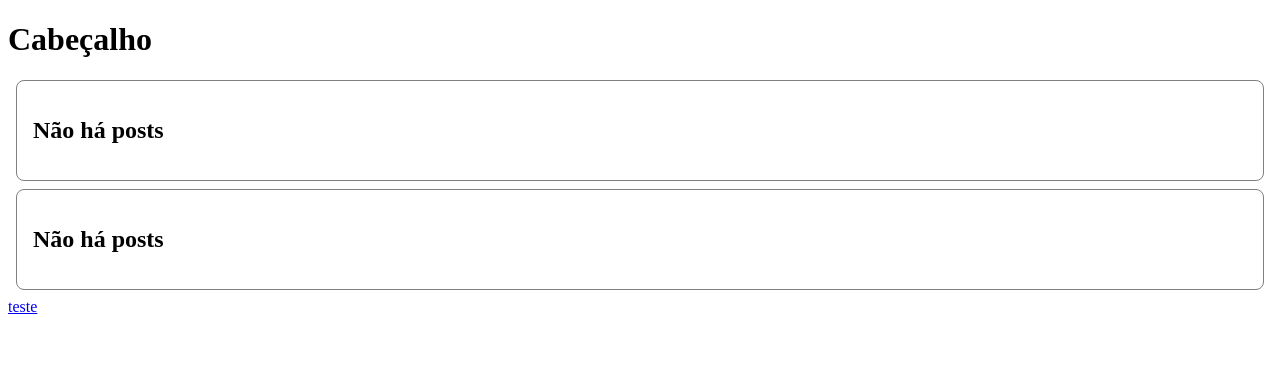
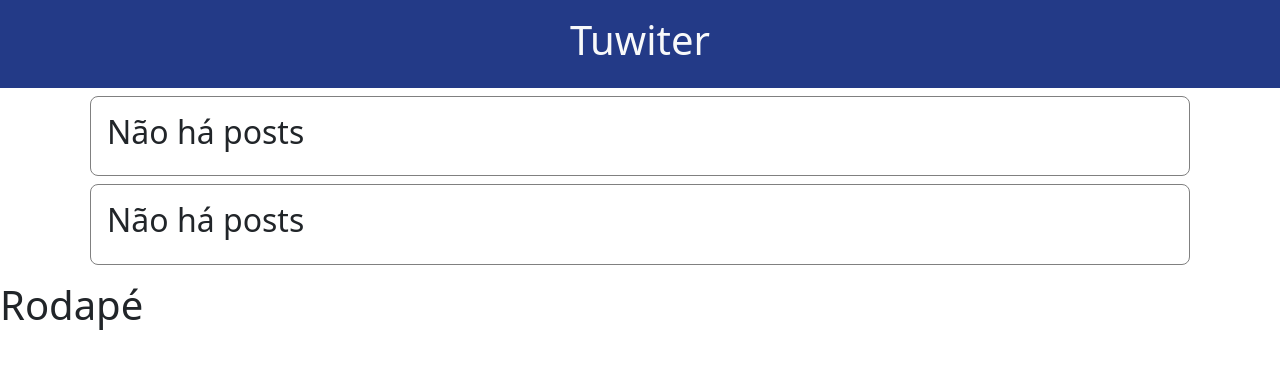
Before and after one commit to EduardoKernGoes/aulas-vue, a Vue app: page / in a window 1280 px wide. Shown: the top 368 px of the page. Built offline with nearby package versions, Linux system fonts and the light colour scheme; no server answers.

Commit message:
Inclusão bootstrap e ajustes finos

```diff
--- a/index.html
+++ b/index.html
@@ -5,9 +5,13 @@
     <link rel="icon" href="/favicon.ico">
     <meta name="viewport" content="width=device-width, initial-scale=1.0">
     <title>Vite App</title>
+    <link href="https://cdn.jsdelivr.net/npm/bootstrap@5.3.8/dist/css/bootstrap.min.css" rel="stylesheet"
+    integrity="sha384-sRIl4kxILFvY47J16cr9ZwB07vP4J8+LH7qKQnuqkuIAvNWLzeN8tE5YBujZqJLB" crossorigin="anonymous">
   </head>
   <body>
     <div id="app"></div>
     <script type="module" src="/src/main.js"></script>
+    <script src="https://cdn.jsdelivr.net/npm/bootstrap@5.3.8/dist/js/bootstrap.bundle.min.js"
+    integrity="sha384-FKyoEForCGlyvwx9Hj09JcYn3nv7wiPVlz7YYwJrWVcXK/BmnVDxM+D2scQbITxI" crossorigin="anonymous"></script>
   </body>
 </html>
--- a/package.json
+++ b/package.json
@@ -13,6 +13,7 @@
     "format": "prettier --write --experimental-cli src/"
   },
   "dependencies": {
+    "bootstrap": "^5.3.8",
     "vue": "^3.5.32",
     "vue-router": "^5.0.4"
   },
--- a/src/App.vue
+++ b/src/App.vue
@@ -1,13 +1,20 @@
 <template>
-  <div>
-    <h1>Cabeçalho</h1>
+  <DefaultHeader />
+  <div class="container">
+    <RouterView />
   </div>
-  <RouterView />
+  <DefaultFooter />
 </template>
 
 <script>
+  import DefaultHeader from './components/DefaultHeader.vue';
+  import DefaultFooter from './components/DefaultFooter.vue';
   export default {
     name: 'App',
+    components: {
+      DefaultHeader,
+      DefaultFooter,
+    }
   }
 </script>
 
--- /dev/null
+++ b/src/components/DefaultFooter.vue
@@ -0,0 +1,12 @@
+<template>
+    <h1>Rodapé</h1>
+</template>
+
+<script>
+    export default{
+        name: 'DefaultHeader',
+    }
+</script>
+
+<style>
+</style>
--- /dev/null
+++ b/src/components/DefaultHeader.vue
@@ -0,0 +1,19 @@
+<template>
+    <header class="py-3 text-light text-center">
+        <div class=" container ">
+            <h1>Tuwiter</h1>
+        </div>
+    </header>
+</template>
+
+<script>
+    export default{
+        name: 'DefaultHeader',
+    }
+</script>
+
+<style scoped>
+    header{
+        background: rgb(12, 37, 122, 0.9);
+    }
+</style>
--- a/src/components/PostsCard.vue
+++ b/src/components/PostsCard.vue
@@ -2,7 +2,7 @@
     <div class="card">
         <h2 v-if="qtdPosts>0">{{ qtdPosts }} Posts</h2>
         <h2 v-if="qtdPosts === 0">Não há posts</h2>
-        <p v-if="qtdPosts>0">ver posts</p>
+        <a v-if="qtdPosts>0" href="/posts">Ver Posts</a>
     </div>
 </template>
 
--- a/src/pages/HomePage.vue
+++ b/src/pages/HomePage.vue
@@ -2,7 +2,6 @@
     <p>
         <PostsCard  :qtdPosts = "nPosts"/>
         <posts-card :qtdPosts = "0" />
-        <RouterLink>teste</RouterLink>
     </p>
 </template>
 
@@ -23,8 +22,7 @@
         .then((response) => {
             response.json()
             .then((dados) => {
-            this.nPosts = dados.length;
-            console.log('Posts fetched: ', dados)
+                this.nPosts = dados.length;
             })
         })
         .catch((erro) => {
--- a/src/pages/PostsPage.vue
+++ b/src/pages/PostsPage.vue
@@ -1,5 +1,6 @@
 <template>
     <h1>Página de posts</h1>
+    <a href="/">Voltar</a>
     <PostItem
         v-for="p in posts" :key="p.id"
         :post="p"
```
Also changed, not shown: 1 other file (tests, documents, lock files or other folders).
